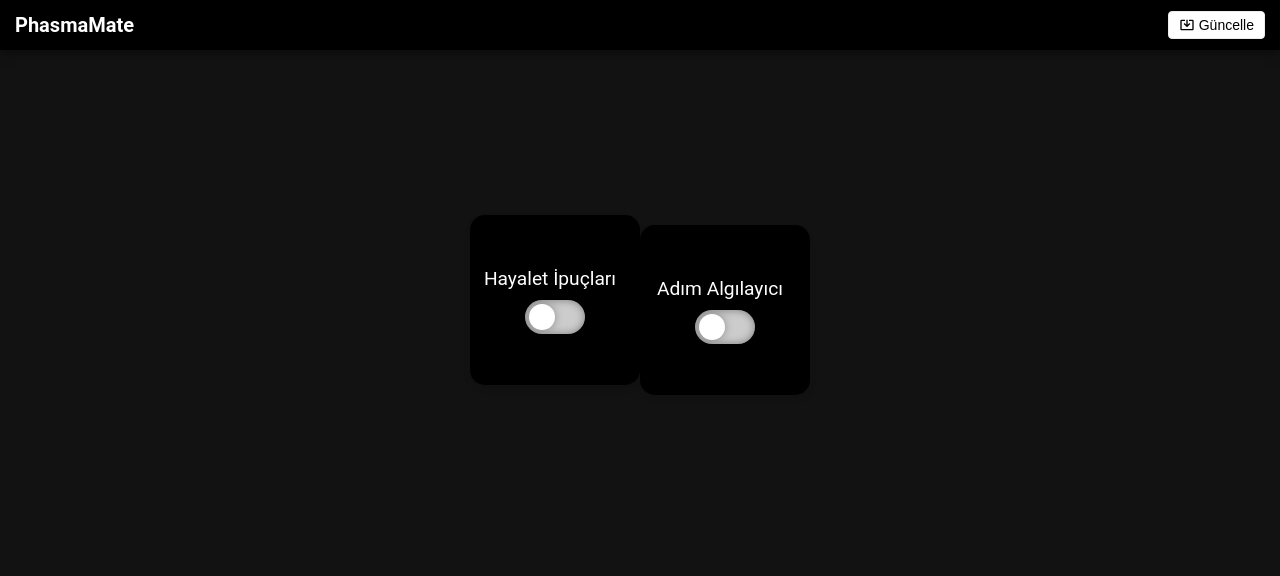
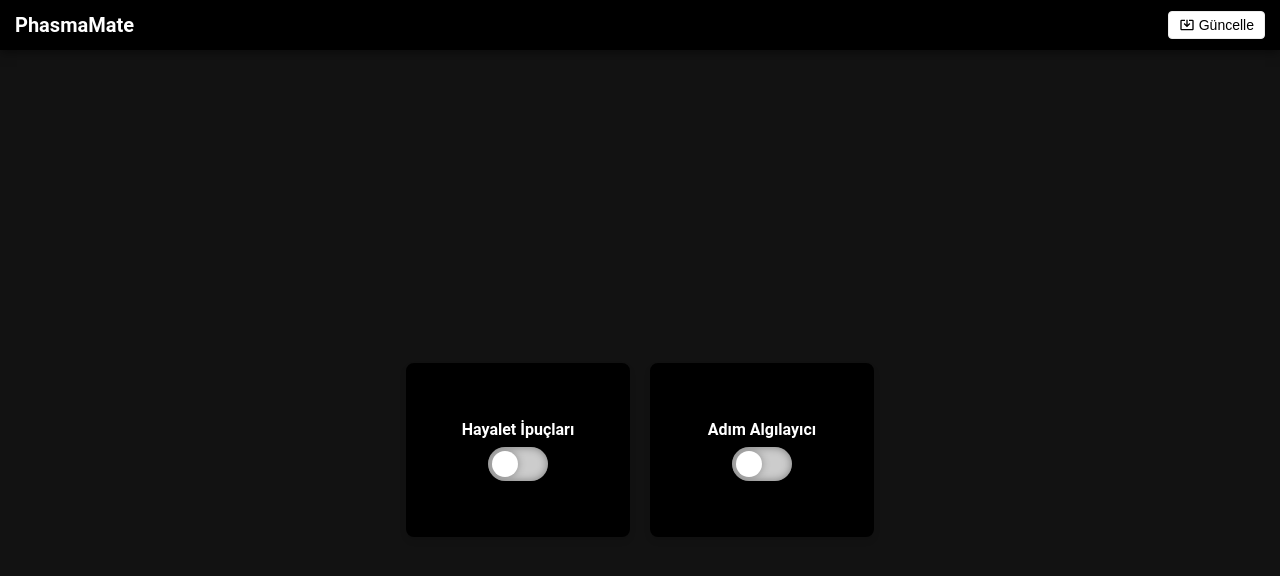
Before and after one commit to Byeco-Corporat/PhasmaMate, a React (Create React App) app: page / in a window 1280 px wide. Shown: the top 576 px of the page. Built offline with nearby package versions, Linux system fonts and the light colour scheme.

Commit message:
fixed the buttons

```diff
--- a/package.json
+++ b/package.json
@@ -6,6 +6,7 @@
   "dependencies": {
     "@types/node": "^22.4.1",
     "cors": "^2.8.5",
+    "cross-env": "^7.0.3",
     "express": "^4.19.2",
     "react": "^18.0.0",
     "react-dom": "^18.0.0",
--- a/src/App.tsx
+++ b/src/App.tsx
@@ -1,6 +1,6 @@
 import React, { useState, useRef, useEffect } from 'react';
 import './styles.css';
-import Toast from './components/Toast'; // Import the Toast component
+import Toast from './components/Toast';
 import NotificationContainer, { useNotification } from './components/NotificationContainer';
 
 const App: React.FC = () => {
@@ -10,17 +10,16 @@ const App: React.FC = () => {
     const [progress, setProgress] = useState<number | null>(null);
     const [error, setError] = useState<string | null>(null);
     const [isWindowOpen, setIsWindowOpen] = useState<boolean>(false);
-    const [isRichPresenceEnabled, setIsRichPresenceEnabled] = useState<boolean>(false); // State for Adım Algılayıcı
+    const [isRichPresenceEnabled, setIsRichPresenceEnabled] = useState<boolean>(false);
     const newWindowRef = useRef<Window | null>(null);
-    const [showToast, setShowToast] = useState<boolean>(true); // State for toast visibility
+    const [showToast, setShowToast] = useState<boolean>(true);
 
     useEffect(() => {
-        // Automatically hide the toast after 3 seconds
         const timer = setTimeout(() => {
             setShowToast(false);
         }, 3000);
 
-        return () => clearTimeout(timer); // Cleanup timer on component unmount
+        return () => clearTimeout(timer);
     }, []);
 
     const checkForUpdate = async () => {
@@ -29,7 +28,7 @@ const App: React.FC = () => {
         setProgress(null);
 
         try {
-            const response = await fetch('https://api.github.com/repos/{owner}/{repo}/releases/latest');
+            const response = await fetch('https://api.github.com/repos/byeco/PhasmaMate/releases/latest');
             if (!response.ok) {
                 throw new Error('GitHub API hatası');
             }
@@ -136,8 +135,6 @@ const App: React.FC = () => {
         }
     };
 
-
-
     return (
         <div>
             <div id="navbar">
@@ -168,16 +165,15 @@ const App: React.FC = () => {
                 </div>
             </div>
 
-            {/* Centered Switch Container */}
             <div className="centered-switch-container">
-                <div className="switch-container">
+                <div className="switch-box">
                     <span className="switch-label">Hayalet İpuçları</span>
                     <label className="switch">
                         <input type="checkbox" checked={isWindowOpen} onChange={toggleWindow} />
                         <span className="slider round"></span>
                     </label>
                 </div>
-                <div className="switch-container" style={{ marginTop: '20px' }}>
+                <div className="switch-box">
                     <span className="switch-label">Adım Algılayıcı</span>
                     <label className="switch">
                         <input type="checkbox" checked={isRichPresenceEnabled} onChange={toggleRichPresence} />
@@ -186,7 +182,6 @@ const App: React.FC = () => {
                 </div>
             </div>
 
-            {/* Toast Notification */}
             {showToast && (
                 <Toast message="PhasmaMate başarılı şekilde açıldı." />
             )}
--- a/src/styles.css
+++ b/src/styles.css
@@ -484,22 +484,6 @@ input:checked + .slider:before {
     background-color: #cc0000;
 }
 
-/* Centered switch container adjustments */
-.centered-switch-container {
-    display: flex;
-    justify-content: center;
-    margin-top: 50px;
-}
-
-.switch-container {
-    display: flex;
-    align-items: center;
-}
-
-.switch-label {
-    margin-right: 10px;
-}
-
 /* Keyframes for entrance animation */
 @keyframes slideIn {
     from {
@@ -543,38 +527,33 @@ input:checked + .slider:before {
     }
 }
 
-/* src/styles.css */
-
-/* Center the switch container */
 .centered-switch-container {
     display: flex;
-    justify-content: center;
-    align-items: center;
-    height: 50vh; /* Adjust as needed */
+    justify-content: center; /* Centers the boxes horizontally */
+    align-items: center; /* Centers the boxes vertically */
+    gap: 20px; /* Adds space between the boxes */
+    height: 100vh; /* Ensures the container takes up the full height of the viewport */
 }
 
-/* Create a square with rounded corners */
-.switch-container {
+.switch-box {
     display: flex;
     flex-direction: column;
+    align-items: center;
     justify-content: center;
-    align-items: center;
-    width: 150px; /* Fixed square width */
-    height: 150px; /* Fixed square height */
-    border-radius: 15px; /* Rounded corners */
-    background-color: #000000; /* Background color */
-    box-shadow: 0 4px 6px rgba(0, 0, 0, 0.1); /* Optional shadow */
+    width: 200px; /* Width of the box */
+    height: 150px; /* Height of the box */
+    border: 2px solid #000000; /* Border around the box */
+    border-radius: 8px; /* Rounded corners */
     padding: 10px;
+    background-color: #000000; /* Background color of the box */
+    box-shadow: 0 4px 6px rgba(0, 0, 0, 0.1); /* Subtle shadow for depth */
 }
 
-/* Position the label above the switch */
 .switch-label {
-    margin-bottom: 10px; /* Space between label and switch */
-    font-size: 1.2em;
-    text-align: center;
+    margin-bottom: 8px; /* Space between the label and switch */
+    font-weight: bold; /* Makes the label text bold */
 }
 
-/* Style the switch */
 .switch {
     position: relative;
     display: inline-block;
@@ -596,7 +575,7 @@ input:checked + .slider:before {
     right: 0;
     bottom: 0;
     background-color: #ccc;
-    transition: 0.4s;
+    transition: .4s;
     border-radius: 34px;
 }
 
@@ -608,7 +587,7 @@ input:checked + .slider:before {
     left: 4px;
     bottom: 4px;
     background-color: white;
-    transition: 0.4s;
+    transition: .4s;
     border-radius: 50%;
 }
 
```
Also changed, not shown: 2 other files (tests, documents, lock files or other folders).
